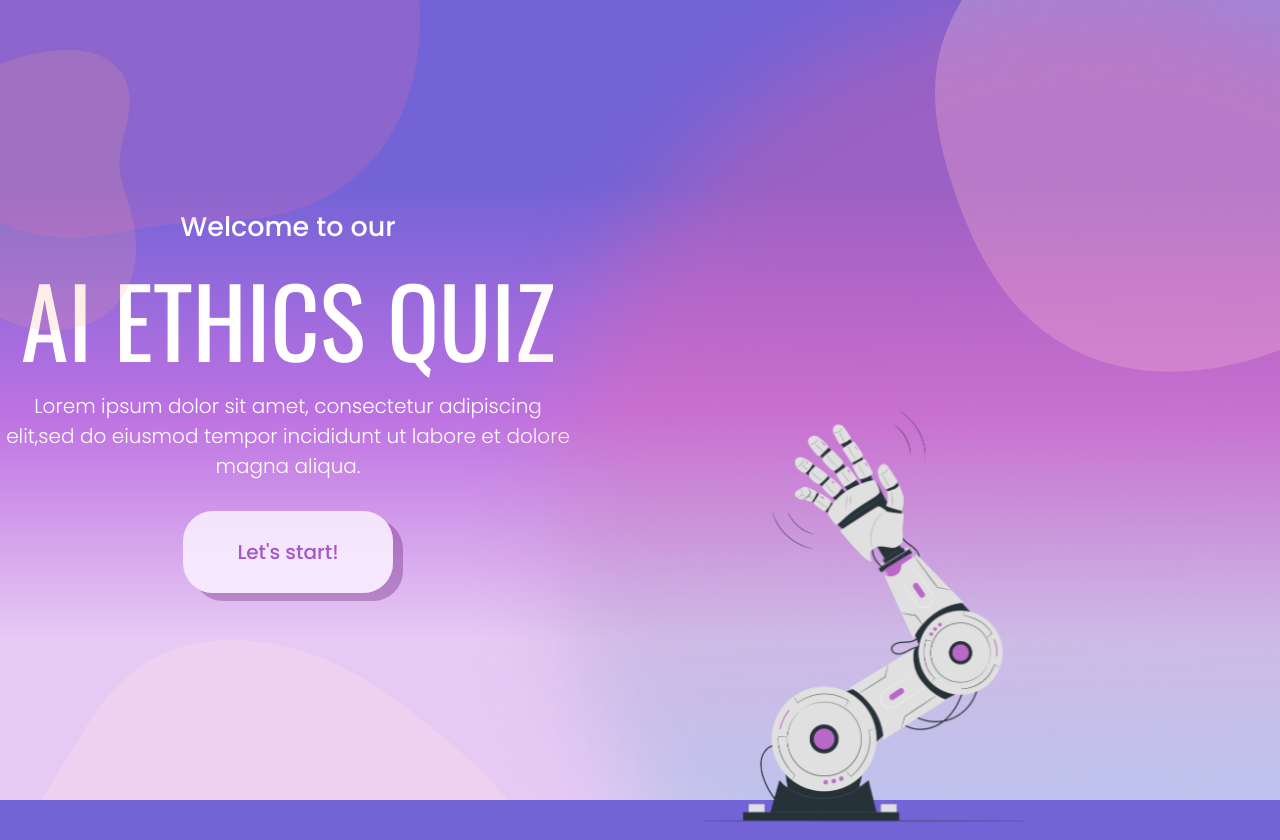
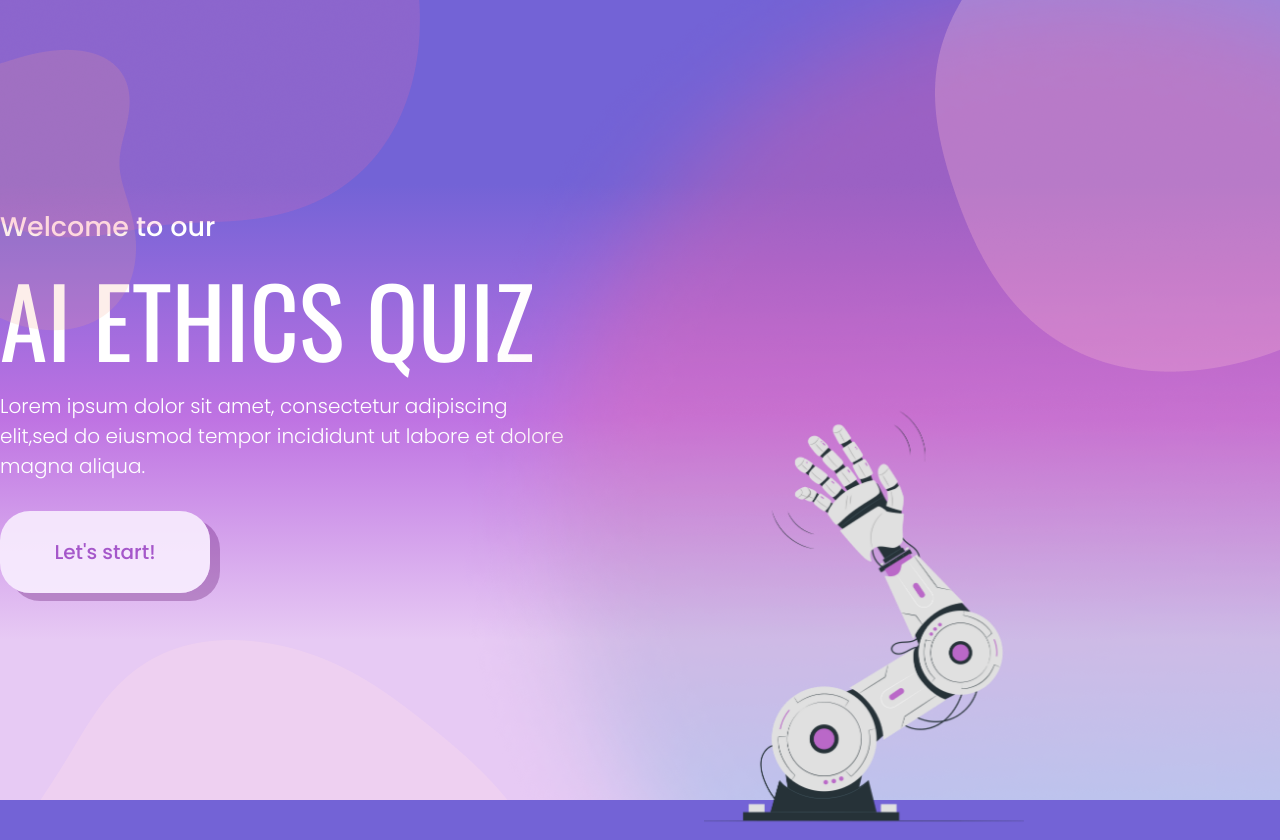
Before and after one commit to zteo0009/FIT4003-interactiveAI, a React (Create React App) app in the folder interactiveai/: page / in a window 1280 px wide. Built offline with nearby package versions, Linux system fonts and the light colour scheme.

Commit message:
temporary fix: centering iframe

```diff
--- a/interactiveai/src/assets/styles.css
+++ b/interactiveai/src/assets/styles.css
@@ -172,13 +172,12 @@
 
 .popup-text {
     height:400px;
-    margin-top: 0px;
 }
 
-html, body, iframe {
-    width: 100%;
+iframe {
+    width: 75%;
     height: 100%;
-    padding: 0;
-    margin: 0;
+    display: block;
+    margin: auto;
     text-align: center;
 }
```
